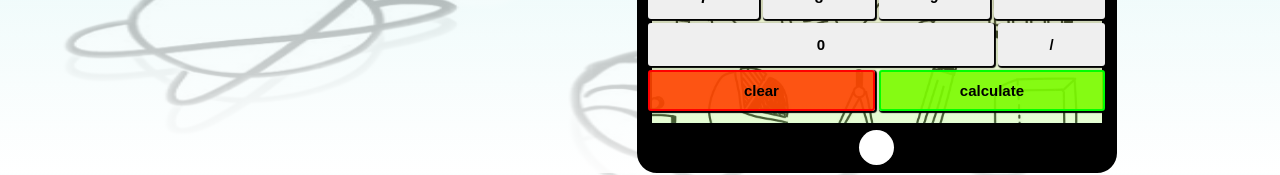
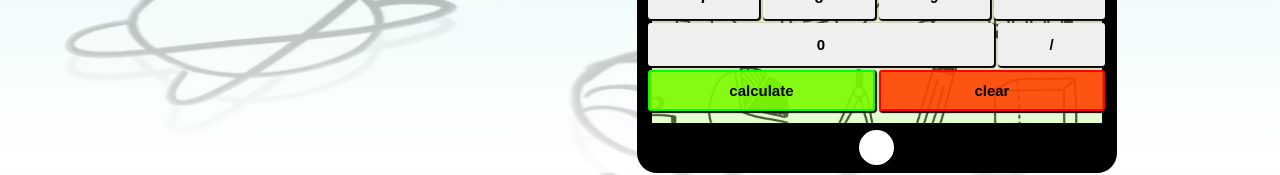
Before and after one commit to abhishekgarfield/Calculator, a React (Create React App) app: page / in a window 1280 px wide. Shown: the part 488-663 px from the top of the page. Built offline with nearby package versions, Linux system fonts and the light colour scheme.

Commit message:
completed and deployed

```diff
--- a/src/Components/Keyboard.js
+++ b/src/Components/Keyboard.js
@@ -36,12 +36,10 @@ const Keyboard=()=>{
                     <input type="button" value="9" className="keyboard-buttons" onClick={handleClick}/>
                     <input type="button" value="*" className="keyboard-buttons" onClick={handleClick}/>
                     <input id="zero" type="button" value="0" className="keyboard-buttons" onClick={handleClick}/>
+                    <input  type="button" value="/" className="keyboard-buttons" onClick={handleClick}/>
+                    <input id ="calc" type="button" value="calculate" className="keyboard-buttons" onClick={handleClick}/>
+                    <input id="cler" type="button" value="clear" className="keyboard-buttons" onClick={handleClick}/>
 
-
-                    <input  type="button" value="/" className="keyboard-buttons" onClick={handleClick}/>
-
-                    <input id="cler" type="button" value="clear" className="keyboard-buttons" onClick={handleClick}/>
-                    <input id ="calc" type="button" value="calculate" className="keyboard-buttons" onClick={handleClick}/>
                 </div>
             </div>
         </>
```
